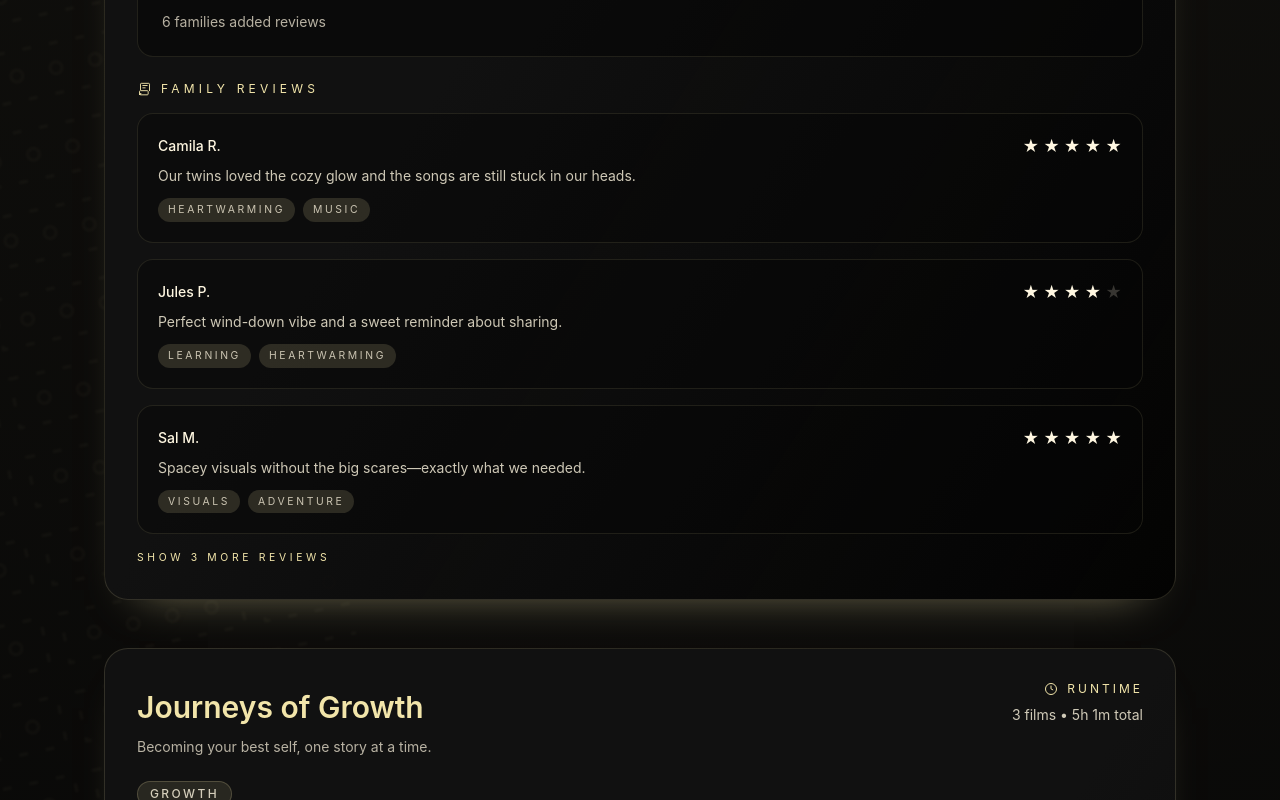
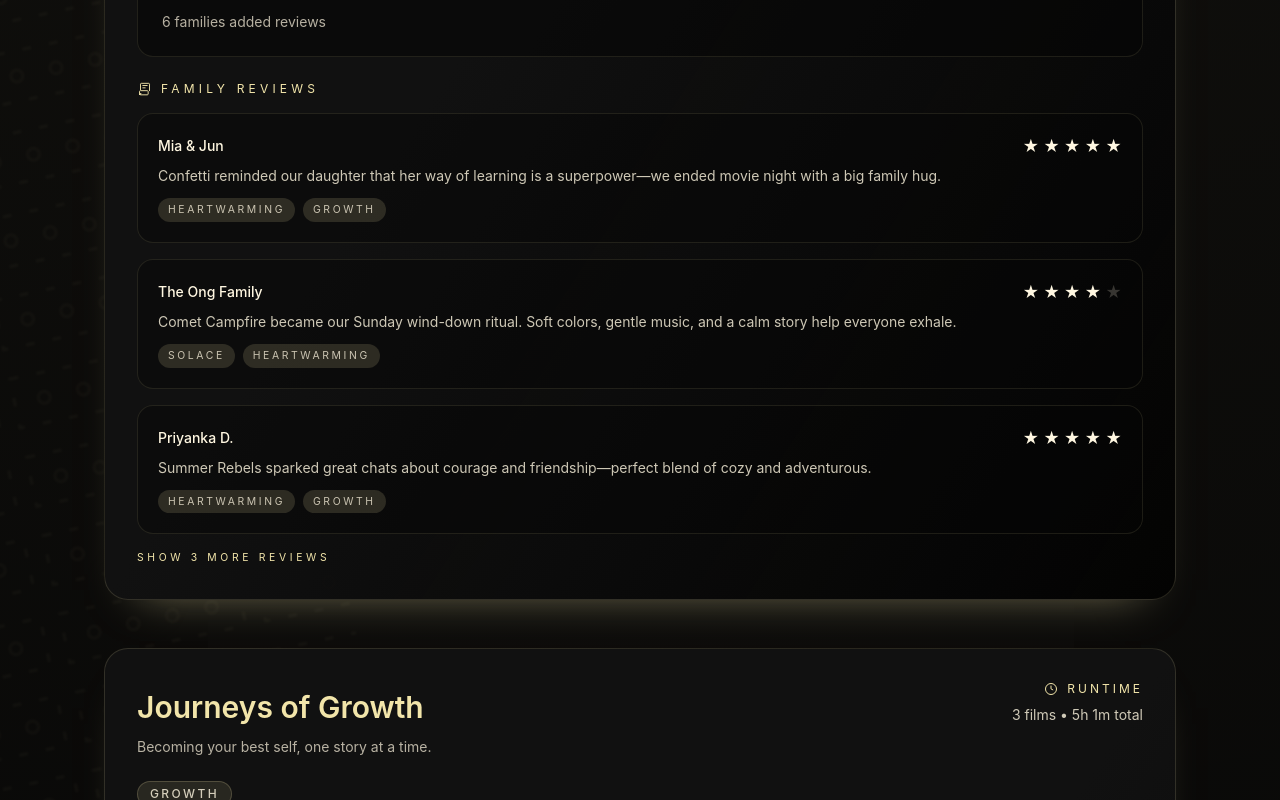
Before and after one commit to xavierchen0/cw-famjam-demo, a React (Vite) app: page / in a window 1280 px wide. Shown: the part 1700-2500 px from the top of the page. Built offline with nearby package versions, Linux system fonts and the light colour scheme.

Commit message:
feat: update reviews

```diff
--- a/src/App.jsx
+++ b/src/App.jsx
@@ -435,44 +435,46 @@ const playlistSeed = [
     ],
     reviews: [
       {
-        reviewer: "Camila R.",
+        reviewer: "Mia & Jun",
         rating: 5,
         comment:
-          "Our twins loved the cozy glow and the songs are still stuck in our heads.",
-        keywords: ["Heartwarming", "Music"],
-      },
-      {
-        reviewer: "Jules P.",
+          "Confetti reminded our daughter that her way of learning is a superpower—we ended movie night with a big family hug.",
+        keywords: ["Heartwarming", "Growth"],
+      },
+      {
+        reviewer: "The Ong Family",
         rating: 4,
-        comment: "Perfect wind-down vibe and a sweet reminder about sharing.",
-        keywords: ["Learning", "Heartwarming"],
-      },
-      {
-        reviewer: "Sal M.",
+        comment:
+          "Comet Campfire became our Sunday wind-down ritual. Soft colors, gentle music, and a calm story help everyone exhale.",
+        keywords: ["Solace", "Heartwarming"],
+      },
+      {
+        reviewer: "Priyanka D.",
         rating: 5,
         comment:
-          "Spacey visuals without the big scares—exactly what we needed.",
-        keywords: ["Visuals", "Adventure"],
-      },
-      {
-        reviewer: "Eli B.",
+          "Summer Rebels sparked great chats about courage and friendship—perfect blend of cozy and adventurous.",
+        keywords: ["Heartwarming", "Growth"],
+      },
+      {
+        reviewer: "Goh & Partners",
         rating: 4,
         comment:
-          "The quiet pacing was perfect for our sensory-sensitive kiddo.",
-        keywords: ["Adventure", "Soothing"],
-      },
-      {
-        reviewer: "Rina S.",
+          "My anxious kiddo actually relaxed during Comet Campfire’s lullaby scene. It’s our new bedtime favorite.",
+        keywords: ["Solace", "Heartwarming"],
+      },
+      {
+        reviewer: "Liu Family",
         rating: 5,
-        comment: "We ended the night making constellation snacks—huge hit.",
-        keywords: ["Learning", "Curiosity"],
-      },
-      {
-        reviewer: "The Delgados",
+        comment:
+          "Stardust Sleepover inspired a gratitude journaling activity—beautiful way to end the evening on a thoughtful note.",
+        keywords: ["Growth", "Heartwarming"],
+      },
+      {
+        reviewer: "Amelia & Noor",
         rating: 4,
         comment:
-          "Beautiful score and the stargazing tips were unexpectedly helpful.",
-        keywords: ["Music", "Visuals"],
+          "We love how each film balances comfort with little sparks of curiosity. It keeps the kids inspired yet grounded.",
+        keywords: ["Solace", "Growth"],
       },
     ],
   },
@@ -543,43 +545,43 @@ const playlistSeed = [
         reviewer: "Jonah F.",
         rating: 5,
         comment:
-          "Great conversation starters—our 9-year-old opened up about school.",
-        keywords: ["Learning", "Heartwarming"],
+          "Confetti opened up a heart-to-heart about dyslexia and perseverance—our son felt truly seen.",
+        keywords: ["Growth", "Heartwarming"],
       },
       {
         reviewer: "Steph W.",
         rating: 4,
         comment:
-          "Beautiful pacing and music. Maybe a tad long for younger kids but worth it.",
-        keywords: ["Music", "Visuals"],
+          "Binti gave our tween a new female role model. We paused often to discuss resilience and activism.",
+        keywords: ["Growth", "Conversation"],
+      },
+      {
+        reviewer: "Kaur Family",
+        rating: 5,
+        comment:
+          "What’s for Dinner, Mom? nudged both kids to ask about our family history—it turned into a recipe-sharing night.",
+        keywords: ["Growth", "Family Night"],
+      },
+      {
+        reviewer: "Amelia O.",
+        rating: 4,
+        comment:
+          "These films balance emotional honesty with optimism. Perfect for kids stepping into bigger responsibilities.",
+        keywords: ["Growth", "Heartwarming"],
       },
       {
         reviewer: "Nia K.",
         rating: 5,
         comment:
-          "We now have a weekly “kindness mission.” The post-film prompts help a lot.",
-        keywords: ["Learning", "Heartwarming"],
-      },
-      {
-        reviewer: "Amelia O.",
-        rating: 4,
-        comment:
-          "A little long, but the conversation cards kept our preteen engaged.",
-        keywords: ["Conversation", "Learning"],
+          "We journal after each story—this playlist is a catalyst for reflection and personal goal-setting.",
+        keywords: ["Growth", "Conversation"],
       },
       {
         reviewer: "Parents of Room 5",
         rating: 5,
         comment:
-          "Used this for a classroom family night—tears, laughs, everything. Highly recommend.",
-        keywords: ["Family Night", "Heartwarming"],
-      },
-      {
-        reviewer: "Zhang Family",
-        rating: 4,
-        comment:
-          "Loved the multicultural touches and the empathy moments felt authentic.",
-        keywords: ["Empathy", "Visuals"],
+          "Used it for our leadership workshop—the kids left motivated to speak up and support one another.",
+        keywords: ["Growth", "Empathy"],
       },
     ],
   },
@@ -634,44 +636,45 @@ const playlistSeed = [
     reviews: [
       {
         reviewer: "Morgan L.",
+        rating: 5,
+        comment:
+          "Róise & Frank gave my mum permission to smile again after losing dad. We cried, then laughed, then felt lighter.",
+        keywords: ["Solace", "Heartwarming"],
+      },
+      {
+        reviewer: "Priya N.",
         rating: 4,
         comment:
-          "We paused twice because the kids were laughing too hard to hear the punchline.",
-        keywords: ["Laughs", "Adventure"],
-      },
-      {
-        reviewer: "Priya N.",
+          "Heavenly Nomadic is the calmest film we’ve watched—it invited the whole family to slow down and breathe.",
+        keywords: ["Solace", "Reflection"],
+      },
+      {
+        reviewer: "Amir H.",
         rating: 5,
-        comment: "Even the grandparents chuckled—great for mixed ages.",
-        keywords: ["Heartwarming", "Laughs"],
-      },
-      {
-        reviewer: "Amir H.",
+        comment:
+          "These films feel like warm tea on a rainy evening. The pacing is gentle without being dull.",
+        keywords: ["Solace", "Heartwarming"],
+      },
+      {
+        reviewer: "Kendall T.",
         rating: 4,
         comment:
-          "High-energy without feeling chaotic. The mini-games between shorts were a hit.",
-        keywords: ["Energy", "Laughs"],
-      },
-      {
-        reviewer: "Kendall T.",
+          "We paired the playlist with a quiet art activity—perfect way to help our anxious tween reset after a tough week.",
+        keywords: ["Solace", "Growth"],
+      },
+      {
+        reviewer: "Uncle Jay",
         rating: 5,
         comment:
-          "Zero downtime—our 7- and 10-year-old laughed the whole way through.",
-        keywords: ["Laughs", "Energy"],
-      },
-      {
-        reviewer: "Uncle Jay",
-        rating: 4,
-        comment:
-          "The physical comedy landed for adults too. Balloon Buddies is an instant classic.",
-        keywords: ["Heartwarming", "Laughs"],
+          "The stories are tender but hopeful. Even our teenager stayed for the post-film chat about grief and healing.",
+        keywords: ["Solace", "Family Night"],
       },
       {
         reviewer: "Mara & Lee",
         rating: 5,
         comment:
-          "Perfect rainy-day marathon. Loved the dance-off prompt at the end credits.",
-        keywords: ["Music", "Energy"],
+          "This playlist is our go-to when the household feels overwhelmed—it brings everyone back to a gentle center.",
+        keywords: ["Solace", "Heartwarming"],
       },
     ],
   },
```
Also changed, not shown: 1 other file (tests, documents, lock files or other folders).
